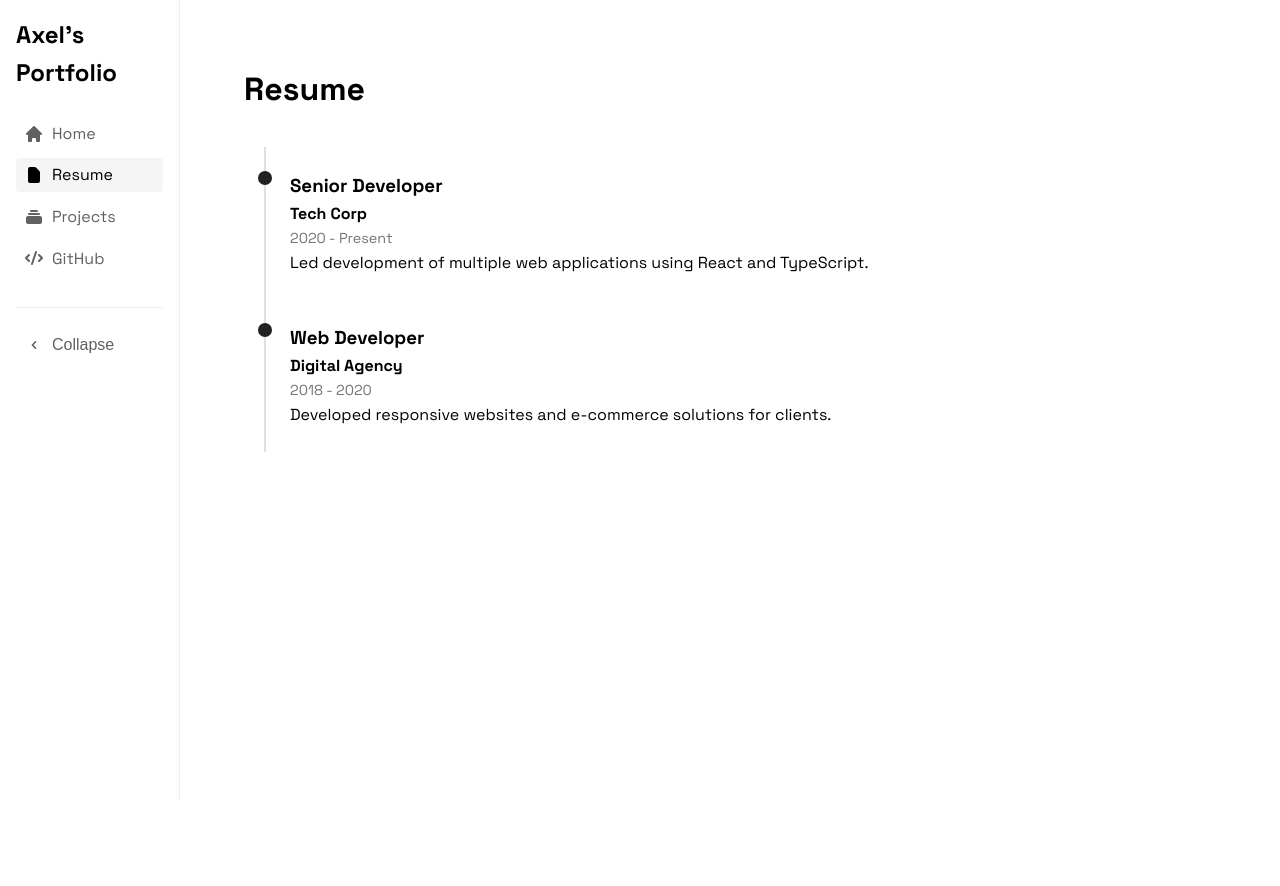
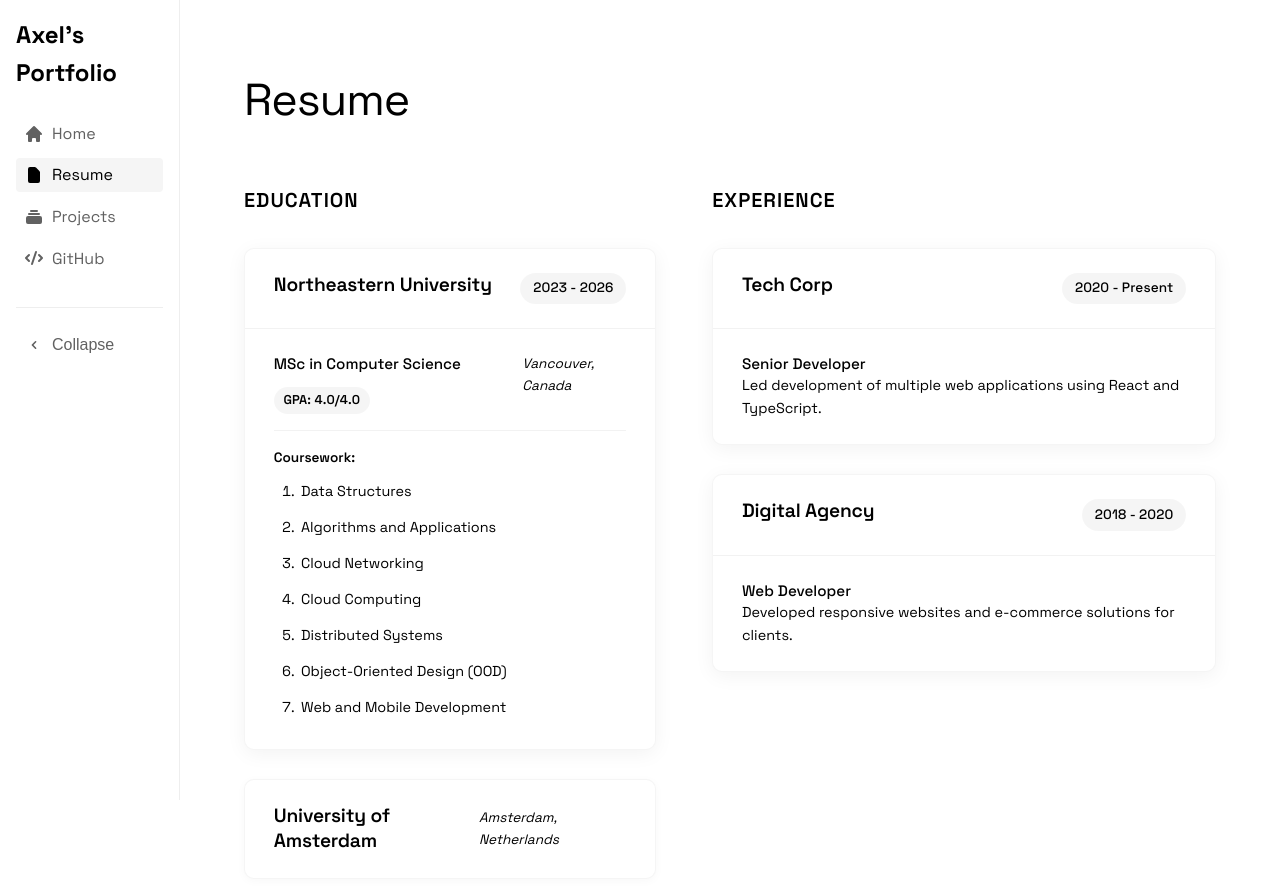
Before and after one commit to Axel-Q/Personal_Web, a React (Vite) app: page /resume in a window 1280 px wide. Shown: the top 886 px of the page. Before the commit the page ends 800 px from the top, so only its background shows below. Built offline with nearby package versions, Linux system fonts and the light colour scheme.

Commit message:
feat: build the framework of resume page

```diff
--- a/src/pages/Resume.module.css
+++ b/src/pages/Resume.module.css
@@ -1,30 +1,281 @@
 .container {
   padding: var(--spacing-xl);
+  max-width: 1200px;
+  margin: 0 auto;
 }
 
-.timeline {
-  margin-top: var(--spacing-xl);
+.title {
+  font-size: 2.8rem;
+  font-weight: 300;
+  color: var(--elegant-black);
+  margin-bottom: 3rem;
+  letter-spacing: -0.02em;
+  position: relative;
+  display: inline-block;
 }
 
-.timelineItem {
-  padding: var(--spacing-lg);
-  border-left: 2px solid var(--color-gray-300);
-  margin-left: 20px;
+.title::after {
+  content: '';
+  position: absolute;
+  bottom: -12px;
+  left: 0;
+  width: 40px;
+  height: 2px;
+  background-color: var(--elegant-black);
+}
+
+.resumeLayout {
+  display: grid;
+  grid-template-columns: 0.9fr 1.1fr;
+  gap: 3.5rem;
+}
+
+.column {
   position: relative;
 }
 
-.timelineItem::before {
+.sectionTitle {
+  font-size: 1.25rem;
+  text-transform: uppercase;
+  letter-spacing: 0.05em;
+  font-weight: 600;
+  color: var(--elegant-black);
+  margin-bottom: 2rem;
+  position: relative;
+}
+
+.sectionContent {
+  display: flex;
+  flex-direction: column;
+  gap: 1.8rem;
+}
+
+.resumeCard {
+  background: white;
+  border-radius: 10px;
+  padding: 0;
+  box-shadow: 0 4px 20px rgba(0, 0, 0, 0.05);
+  border: 1px solid rgba(0, 0, 0, 0.04);
+  transition: all 0.3s cubic-bezier(0.25, 0.8, 0.25, 1);
+  position: relative;
+  overflow: hidden;
+}
+
+.resumeCard::before {
   content: '';
   position: absolute;
-  left: -8px;
-  top: 24px;
-  width: 14px;
-  height: 14px;
-  border-radius: 50%;
-  background-color: var(--color-gray-900);
+  top: 0;
+  left: 0;
+  width: 4px;
+  height: 100%;
+  background: linear-gradient(to bottom, var(--elegant-black), rgba(0, 0, 0, 0.1));
+  opacity: 0.4;
+}
+
+.compactCard {
+  box-shadow: 0 2px 10px rgba(0, 0, 0, 0.03);
+}
+
+.compactContent {
+  padding: 1.5rem 1.8rem;
+  display: flex;
+  justify-content: space-between;
+  align-items: center;
+}
+
+.compactLocation {
+  font-size: 0.85rem;
+  color: var(--elegant-gray);
+  font-style: italic;
+}
+
+.cardHeader {
+  padding: 1.5rem 1.8rem;
+  display: flex;
+  justify-content: space-between;
+  align-items: flex-start;
+  border-bottom: 1px solid rgba(0, 0, 0, 0.05);
+  position: relative;
+}
+
+.cardContent {
+  padding: 1.5rem 1.8rem;
+}
+
+.degreeRow {
+  display: flex;
+  justify-content: space-between;
+  align-items: flex-start;
+  margin-bottom: 1rem;
+}
+
+.degreeGpaContainer {
+  display: flex;
+  align-items: baseline;
+  gap: 0.8rem;
+  flex-wrap: wrap;
+}
+
+.primaryText {
+  font-size: 1.2rem;
+  font-weight: 600;
+  color: var(--elegant-black);
+  margin: 0;
+  letter-spacing: -0.01em;
+  line-height: 1.3;
+}
+
+.secondaryText {
+  font-size: 0.95rem;
+  font-weight: 500;
+  color: var(--elegant-gray-dark);
+  margin: 0;
+  line-height: 1.4;
+}
+
+.inlineGpa {
+  font-size: 0.8rem;
+  font-weight: 600;
+  color: var(--elegant-black);
+  background-color: rgba(0, 0, 0, 0.04);
+  padding: 0.2rem 0.6rem;
+  border-radius: 30px;
+  letter-spacing: 0.01em;
+  white-space: nowrap;
+}
+
+.location {
+  font-size: 0.85rem;
+  color: var(--elegant-gray);
+  font-style: italic;
 }
 
 .period {
-  color: var(--color-gray-600);
+  font-size: 0.85rem;
+  font-weight: 500;
+  color: var(--elegant-black);
+  background-color: rgba(0, 0, 0, 0.04);
+  padding: 0.3rem 0.8rem;
+  border-radius: 30px;
+  letter-spacing: 0.01em;
+}
+
+.infoRow {
+  margin-bottom: 1rem;
+  display: flex;
+  gap: 0.5rem;
+  align-items: center;
+}
+
+.highlight {
+  font-size: 0.85rem;
+  font-weight: 600;
+  color: var(--elegant-black);
+  background-color: rgba(0, 0, 0, 0.04);
+  padding: 0.3rem 0.8rem;
+  border-radius: 30px;
+  letter-spacing: 0.02em;
+  display: inline-block;
+  margin-bottom: 0.5rem;
+}
+
+.coursesSection {
+  border-top: 1px solid rgba(0, 0, 0, 0.05);
+  padding-top: 1rem;
+  margin-top: 0.5rem;
+}
+
+.courseLabel {
+  font-size: 0.85rem;
+  font-weight: 600;
+  color: var(--elegant-black);
+  display: block;
+  margin-bottom: 0.8rem;
+}
+
+.coursesList {
+  margin: 0;
+  padding-left: 1.5rem;
+  display: grid;
+  grid-template-columns: repeat(auto-fill, minmax(200px, 1fr));
+  grid-gap: 0.5rem 1.5rem;
+}
+
+.courseItem {
   font-size: 0.9rem;
+  line-height: 1.5;
+  color: var(--elegant-gray-dark);
+  margin-bottom: 0.4rem;
+  padding-left: 0.2rem;
 }
+
+.description {
+  font-size: 0.9rem;
+  line-height: 1.6;
+  color: var(--elegant-gray-dark);
+  margin: 0;
+}
+
+/* Responsive styles */
+@media (max-width: 992px) {
+  .resumeLayout {
+    grid-template-columns: 1fr;
+    gap: 3rem;
+  }
+
+  .column + .column {
+    margin-top: 1rem;
+  }
+
+  .sectionTitle {
+    margin-top: 1rem;
+  }
+
+  .coursesList {
+    grid-template-columns: repeat(auto-fill, minmax(180px, 1fr));
+  }
+}
+
+@media (max-width: 768px) {
+  .container {
+    padding: 1.5rem;
+  }
+
+  .title {
+    font-size: 2.2rem;
+    margin-bottom: 2rem;
+  }
+
+  .cardHeader, .cardContent, .compactContent {
+    padding: 1.2rem 1.5rem;
+  }
+
+  .cardHeader {
+    flex-direction: column;
+    gap: 0.5rem;
+  }
+
+  .degreeRow {
+    flex-direction: column;
+    gap: 0.5rem;
+  }
+
+  .degreeGpaContainer {
+    gap: 0.5rem;
+  }
+
+  .compactContent {
+    flex-direction: column;
+    align-items: flex-start;
+    gap: 0.5rem;
+  }
+
+  .coursesList {
+    grid-template-columns: 1fr;
+    padding-left: 1.2rem;
+  }
+
+  .location, .period, .compactLocation {
+    margin-top: 0;
+  }
+}
--- a/src/pages/Resume.tsx
+++ b/src/pages/Resume.tsx
@@ -5,6 +5,30 @@ import { fadeInUp, staggerContainer } from '../utils/animations';
 import styles from './Resume.module.css';
 
 const Resume: React.FC = () => {
+  const education = [
+    {
+      degree: 'MSc in Computer Science',
+      university: 'Northeastern University',
+      location: 'Vancouver, Canada',
+      period: '2023 - 2026',
+      gpa: 'GPA: 4.0/4.0',
+      courses: [
+        'Data Structures',
+        'Algorithms and Applications',
+        'Cloud Networking',
+        'Cloud Computing',
+        'Distributed Systems',
+        'Object-Oriented Design (OOD)',
+        'Web and Mobile Development'
+      ]
+    },
+    {
+      university: 'University of Amsterdam',
+      location: 'Amsterdam, Netherlands',
+      isCompact: true
+    }
+  ];
+
   const experiences = [
     {
       title: 'Senior Developer',
@@ -32,45 +56,102 @@ const Resume: React.FC = () => {
           Resume
         </motion.h1>
 
-        <motion.div
-          variants={staggerContainer}
+        <div className={styles.resumeLayout}>
+          {/* Education Section - Left Column */}
+          <div className={styles.column}>
+            <motion.h2
+              variants={fadeInUp}
               initial="initial"
               animate="animate"
-          className={styles.timeline}
+              className={styles.sectionTitle}
             >
+              Education
+            </motion.h2>
+            <div className={styles.sectionContent}>
+              {education.map((edu, index) => (
+                <motion.div
+                  key={index}
+                  className={`${styles.resumeCard} ${edu.isCompact ? styles.compactCard : ''}`}
+                  initial={{ opacity: 0, y: 20 }}
+                  animate={{ opacity: 1, y: 0 }}
+                  transition={{ delay: 0.1 * index }}
+                  whileHover={{ y: -5, boxShadow: "0 10px 30px rgba(0,0,0,0.1)" }}
+                >
+                  {edu.isCompact ? (
+                    <div className={styles.compactContent}>
+                      <h3 className={styles.primaryText}>{edu.university}</h3>
+                      <span className={styles.compactLocation}>{edu.location}</span>
+                    </div>
+                  ) : (
+                    <>
+                      <div className={styles.cardHeader}>
+                        <h3 className={styles.primaryText}>{edu.university}</h3>
+                        <span className={styles.period}>{edu.period}</span>
+                      </div>
+
+                      <div className={styles.cardContent}>
+                        <div className={styles.degreeRow}>
+                          <div className={styles.degreeGpaContainer}>
+                            <h4 className={styles.secondaryText}>{edu.degree}</h4>
+                            {edu.gpa && <span className={styles.inlineGpa}>{edu.gpa}</span>}
+                          </div>
+                          <span className={styles.location}>{edu.location}</span>
+                        </div>
+
+                        {edu.courses && (
+                          <div className={styles.coursesSection}>
+                            <span className={styles.courseLabel}>Coursework:</span>
+                            <ol className={styles.coursesList}>
+                              {edu.courses.map((course, i) => (
+                                <li key={i} className={styles.courseItem}>{course}</li>
+                              ))}
+                            </ol>
+                          </div>
+                        )}
+                      </div>
+                    </>
+                  )}
+                </motion.div>
+              ))}
+            </div>
+          </div>
+
+          {/* Experience Section - Right Column */}
+          <div className={styles.column}>
+            <motion.h2
+              variants={fadeInUp}
+              initial="initial"
+              animate="animate"
+              className={styles.sectionTitle}
+            >
+              Experience
+            </motion.h2>
+            <div className={styles.sectionContent}>
               {experiences.map((exp, index) => (
                 <motion.div
                   key={index}
-              className={styles.timelineItem}
-              variants={fadeInUp}
-              whileHover={{ scale: 1.02, x: 10 }}
-              transition={{ type: "spring", stiffness: 300 }}
-            >
-              <motion.h3
-                initial={{ opacity: 0 }}
-                animate={{ opacity: 1 }}
-                transition={{ delay: 0.2 * index }}
-              >
-                {exp.title}
-              </motion.h3>
-              <motion.h4
-                className={styles.company}
-                whileHover={{ color: '#000' }}
-              >
-                {exp.company}
-              </motion.h4>
-              <motion.p className={styles.period}>{exp.period}</motion.p>
-              <motion.p
-                className={styles.description}
+                  className={styles.resumeCard}
                   initial={{ opacity: 0, y: 20 }}
                   animate={{ opacity: 1, y: 0 }}
-                transition={{ delay: 0.3 * index }}
+                  transition={{ delay: 0.1 * index }}
+                  whileHover={{ y: -5, boxShadow: "0 10px 30px rgba(0,0,0,0.1)" }}
                 >
+                  <div className={styles.cardHeader}>
+                    <h3 className={styles.primaryText}>{exp.company}</h3>
+                    <span className={styles.period}>{exp.period}</span>
+                  </div>
+
+                  <div className={styles.cardContent}>
+                    <h4 className={styles.secondaryText}>{exp.title}</h4>
+                    <p className={styles.description}>
                       {exp.description}
-              </motion.p>
+                    </p>
+                  </div>
                 </motion.div>
               ))}
-        </motion.div>
+            </div>
+          </div>
+        </div>
       </div>
     </PageTransition>
   );
```
Also changed, not shown: 1 other file (tests, documents, lock files or other folders). Lines whose indentation alone changed are shown as unchanged.
